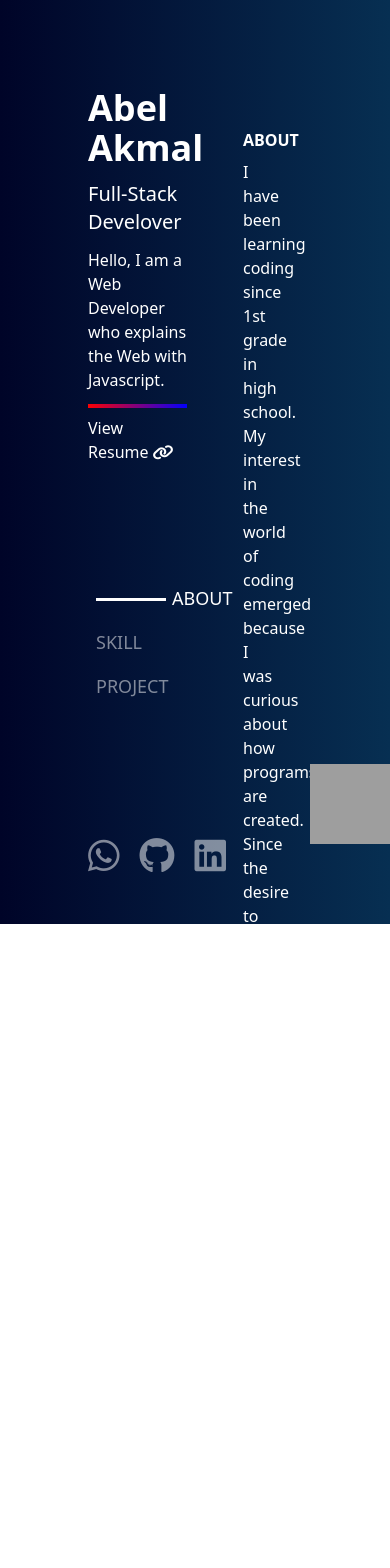
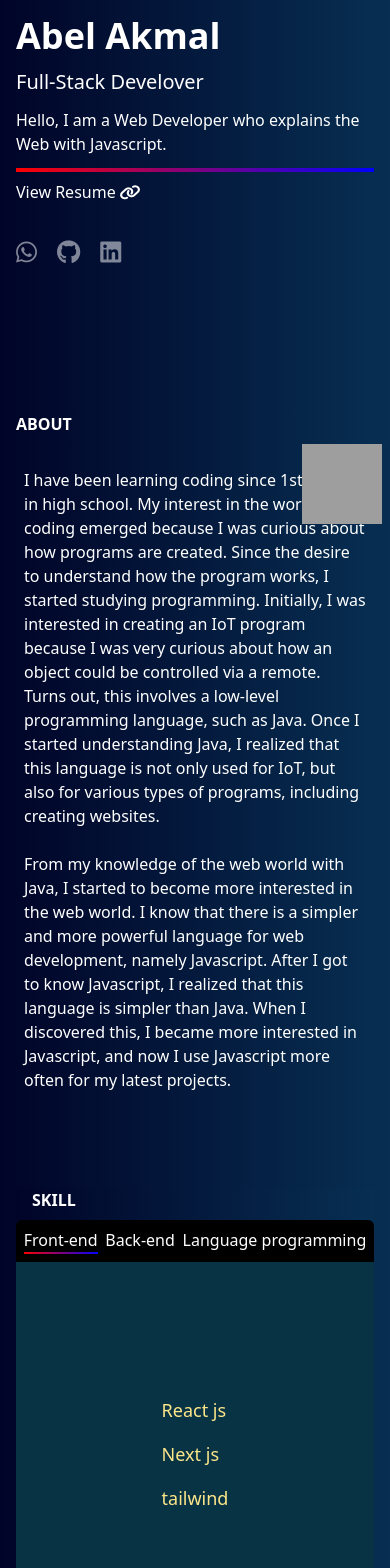
Before and after one commit to Abelakmal/portofolio-react, a React (Vite) app: page / in a window 390 px wide. Shown: the top 1568 px of the page. Before the commit the page ends 924 px from the top, so only its background shows below. Built offline with nearby package versions, Linux system fonts and the light colour scheme; grey boxes are pictures that could not be loaded.

Commit message:
resposive mobile

```diff
--- a/src/App.jsx
+++ b/src/App.jsx
@@ -53,10 +53,10 @@ function App() {
   return (
     <>
       {show ? (
-        <div className="main flex pt-20 pl-20 pr-20 ">
+        <div className="main lg:flex lg:pt-20 lg:pl-20 lg:pr-20 ">
           <Navbar />
           <Content contentRef={contentRef} />
-          <img src={robot} alt="robot" className="w-20 h-20 absolute right-0 bottom-0 " />
+          <img src={robot} alt="robot" className="w-20 h-20 absolute max-sm:bottom-80 max-sm:right-2 lg:right-0 lg:bottom-0 " />
         </div>
       ) : (
         loading()
--- a/src/components/About.jsx
+++ b/src/components/About.jsx
@@ -2,14 +2,14 @@ import React from 'react';
 
 export const About = () => {
   return (
-    <section id="about" className="p-12">
-      <h1 className="font-bold pb-2">ABOUT</h1>
-      <p className="p1 mb-5">
+    <section id="about" className="lg:p-12">
+      <h1 className="font-bold pb-2 max-lg:sticky max-sm:pl-4 max-lg:top-0 max-lg:w-full" style={{background: "linear-gradient(to right, #000428, #072f52)"}}>ABOUT</h1>
+      <p className="p1 mb-5 max-sm:m-6">
         I have been learning coding since 1st grade in high school. My interest in the world of coding emerged because I was curious about how programs are created. Since the desire to understand how the program works, I started studying
         programming. Initially, I was interested in creating an IoT program because I was very curious about how an object could be controlled via a remote. Turns out, this involves a low-level programming language, such as Java. Once I
         started understanding Java, I realized that this language is not only used for IoT, but also for various types of programs, including creating websites.
       </p>
-      <p className="p2">
+      <p className="p2 max-sm:m-6">
         From my knowledge of the web world with Java, I started to become more interested in the web world. I know that there is a simpler and more powerful language for web development, namely Javascript. After I got to know Javascript, I
         realized that this language is simpler than Java. When I discovered this, I became more interested in Javascript, and now I use Javascript more often for my latest projects.
       </p>
--- a/src/components/Content.jsx
+++ b/src/components/Content.jsx
@@ -6,7 +6,7 @@ import Footer from './Footer';
 
 const Content = ({contentRef}) => {
   return (
-    <main id='content' ref={contentRef} className="w-1/2 h-screen overflow-y-auto">
+    <main id='content' ref={contentRef} className="lg:w-1/2  h-screen lg:overflow-y-auto">
       <About />
       <Skill />
       <Project />
--- a/src/components/Navbar.jsx
+++ b/src/components/Navbar.jsx
@@ -2,14 +2,14 @@ import React from 'react';
 
 const Navbar = () => {
   return (
-    <div className="w-1/2 p-2 h-screen top-0">
+    <div className="lg:w-1/2 p-2 lg:h-screen top-0 max-sm:p-4">
       <h1 className="text-4xl font-bold mb-3">Abel Akmal</h1>
       <h2 className="text-xl">Full-Stack Develover</h2>
       <p id="prag" className="border-b-4 py-3 mb-2">
         Hello, I am a Web Developer who explains the Web with Javascript.
       </p>
       <a className=" hover:border-b-2" href="https://drive.google.com/file/d/1aMPjSS20Tf9XwvAiBcaeUCDopwOfHNQ9/view?usp=sharing">View Resume <i className="fa-solid fa-link fa-bounce"></i></a>
-      <nav className="mt-28">
+      <nav className="mt-28 block max-sm:hidden">
         <ul className='nav'>
           <li className="p-2 text-lg  w-max">
             <a href="#about" className="flex active">
@@ -28,21 +28,21 @@ const Navbar = () => {
           </li>
         </ul>
       </nav>
-      <section className="mt-32">
+      <section className="lg:mt-32 max-sm:mb-32 max-sm:mt-8">
         <ul className="sosmed flex">
           <li className="pr-5 ">
             <a href="https://wa.me/6285273415295">
-              <i className="fa-brands fa-whatsapp text-4xl opacity-50 hover:opacity-100"></i>
+              <i className="fa-brands fa-whatsapp max-sm:text-2xl lg:text-4xl opacity-50 hover:opacity-100"></i>
             </a>
           </li>
           <li className="pr-5 ">
             <a href="https://github.com/Abelakmal">
-              <i className="fa-brands fa-github text-4xl opacity-50 hover:opacity-100"></i>
+              <i className="fa-brands fa-github max-sm:text-2xl lg:text-4xl opacity-50 hover:opacity-100"></i>
             </a>
           </li>
           <li className="pr-5 ">
             <a href="#">
-              <i className="fa-brands fa-linkedin text-4xl opacity-50 hover:opacity-100"></i>
+              <i className="fa-brands fa-linkedin max-sm:text-2xl lg:text-4xl opacity-50 hover:opacity-100"></i>
             </a>
           </li>
         </ul>
--- a/src/components/Project.jsx
+++ b/src/components/Project.jsx
@@ -6,8 +6,8 @@ import api from '../assets/api.jpg'
 export const Project = () => {
 
   return (
-    <section id="project" className="p-12">
-      <h1 className='font-bold pb-2'>PROJECT</h1>
+    <section id="project" className="lg:p-12 max-sm:p-4">
+      <h1 className="font-bold pb-2 max-lg:sticky max-lg:top-0 max-sm:pl-4 max-sm:mt-24" style={{background: "linear-gradient(to right, #000428, #072f52)"}}>PROJECT</h1>
       <ul>
         <li className="figting bg-cyan-950 p-5 mb-5 hover:">
           <a href="legends-fight/index.html">
--- a/src/components/Skill.jsx
+++ b/src/components/Skill.jsx
@@ -3,9 +3,9 @@ import React, { useState } from 'react';
 export const Skill = () => {
   const [option, setOption] = useState(0);
   return (
-    <section id="skill" className="p-12">
-      <h1 className="font-bold pb-2">SKILL</h1>
-      <div className="judul flex justify-evenly bg-black text-white p-4 rounded-t-md text-xl font-bold">
+    <section id="skill" className="lg:p-12 max-sm:mt-24 max-sm:m-4">
+      <h1 className="font-bold pb-2 max-lg:sticky max-lg:top-0 max-sm:pl-4" style={{background: "linear-gradient(to right, #000428, #072f52)"}}>SKILL</h1>
+      <div className="judul flex justify-evenly bg-black text-white lg:p-4 max-sm:py-2 rounded-t-md lg:text-xl lg:font-bold">
         <span className={option === 0 ? 'active' : ''} onClick={() => setOption(0)}>
           Front-end
         </span>
```
